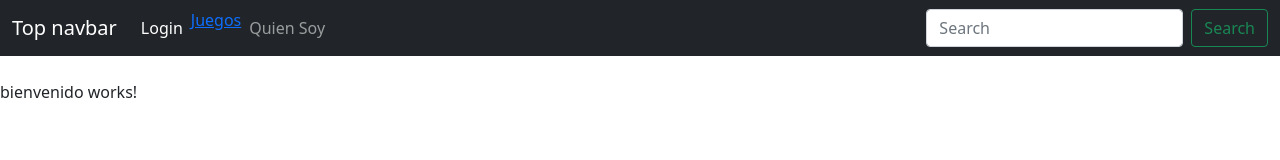
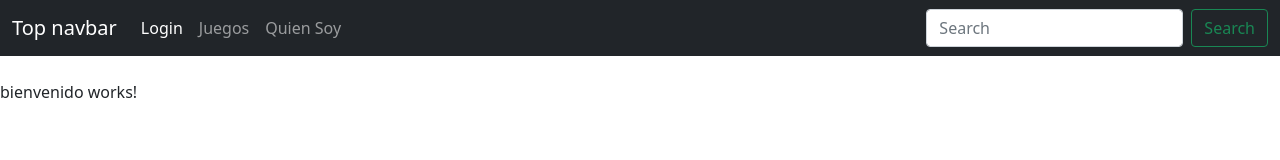
Before and after one commit to rodoSolari/TP_LabIV_SalaDeJuegos, an Angular app: page /home in a window 1280 px wide. Shown: the top 160 px of the page. Built offline with nearby package versions, Linux system fonts and the light colour scheme.

Commit message:
Agregado componente quien soy

```diff
--- a/src/app/app-routing.module.ts
+++ b/src/app/app-routing.module.ts
@@ -6,6 +6,7 @@ import { ErrorComponent } from './page/error/error.component';
 import { JuegosComponent } from './page/juegos/juegos.component';
 import { PreguntadosComponent } from './page/juegos2022/preguntados/preguntados.component';
 import { LoginComponent } from './page/login/login.component';
+import { QuienSoyComponent } from './page/quien-soy/quien-soy.component';
 import { RegistroComponent } from './page/registro/registro.component';
 import { TatetiComponent } from './page/tateti/tateti.component';
 
@@ -23,7 +24,7 @@ const routes: Routes = [
       {path:"tateti", component:TatetiComponent},
       {path:"preguntados", component:PreguntadosComponent},
   ]},
-
+  {path:"quien-soy", component:QuienSoyComponent},
   {path:"", redirectTo:"/home",pathMatch:"full"},
   {path:"**", component:ErrorComponent}
 ];
--- a/src/app/app.component.html
+++ b/src/app/app.component.html
@@ -11,10 +11,10 @@
           <a class="nav-link active" aria-current="page" [routerLink]="['/login']" href="#">Login</a>
         </li>
         <li class="nav-item">
-          <a routerLink="juegos">Juegos</a>
+          <a class="nav-link" routerLink="juegos">Juegos</a>
         </li>
         <li class="nav-item">
-          <a class="nav-link">Quien Soy</a>
+          <a class="nav-link" routerLink="quien-soy">Quien Soy</a>
         </li>
       </ul>
       <form class="d-flex">
```
